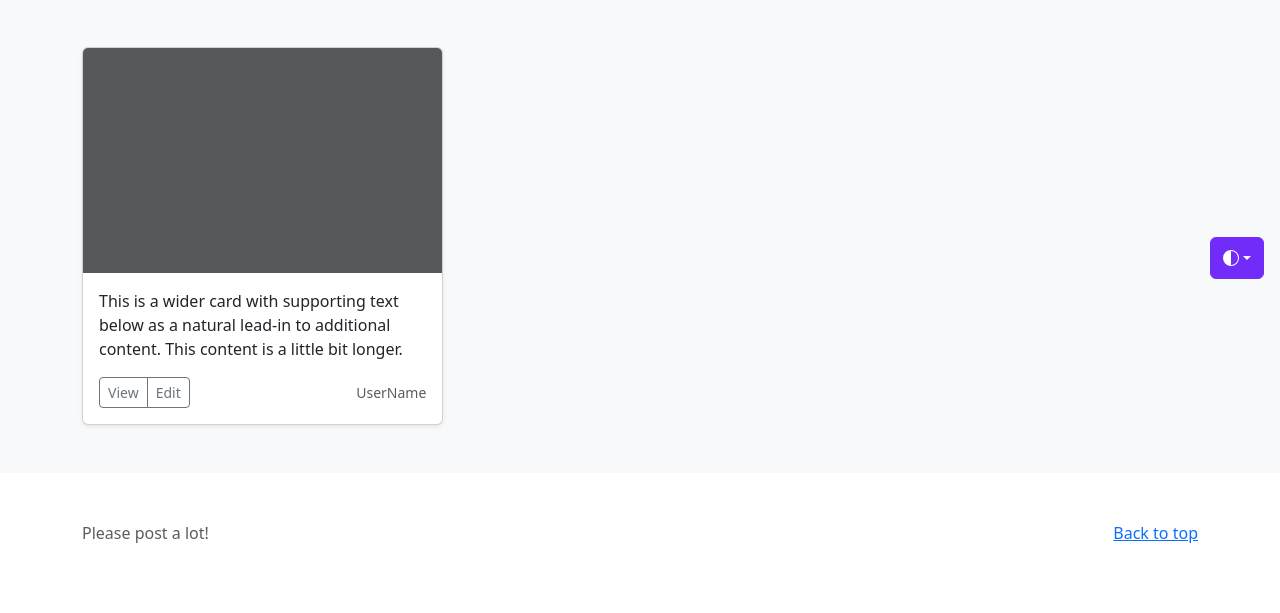
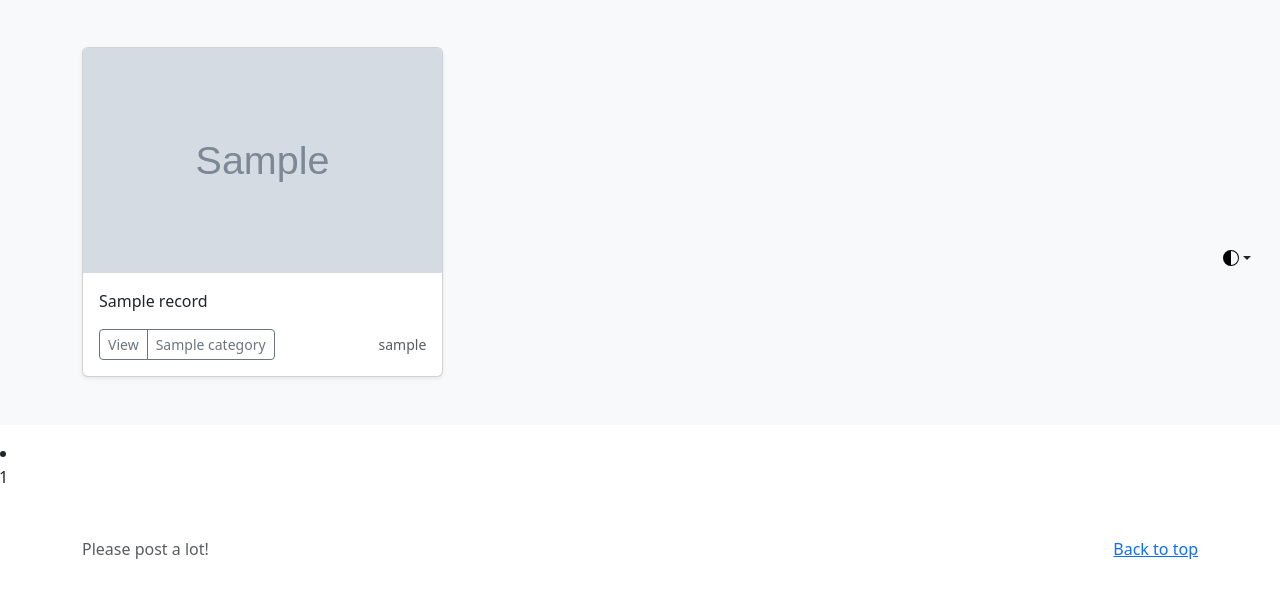
Before and after one commit to kanaji2002/cook-app2, a Django app: template photo/templates/index.html in a window 1280 px wide. Shown: the part 505-1118 px from the top of the page. Run offline with Django 3.2, Linux system fonts and the light colour scheme; the template is opened without the code that fills it: most values are stand-ins (such as "Sample title", 1, 10 or a date in 2020).

Commit message:
写真の投稿できるようになった

```diff
--- a/photo/templates/base.html
+++ b/photo/templates/base.html
@@ -9,12 +11,13 @@
     <meta name="author" content="Mark Otto, Jacob Thornton, and Bootstrap contributors">
     <meta name="generator" content="Hugo 0.112.5">
     <title>{% block title %}{% endblock %}</title>
+    <link rel="icon" type="image/x-icon" href="{% static 'assets/favicon.ico' %}" />
 
 
 
 
 
-<link href="https://cdn.jsdelivr.net/npm/bootstrap@5.3.0/dist/css/bootstrap.min.css" rel="stylesheet" integrity="sha384-9ndCyUaIbzAi2FUVXJi0CjmCapSmO7SnpJef0486qhLnuZ2cdeRhO02iuK6FUUVM" crossorigin="anonymous">
+    <link href="https://cdn.jsdelivr.net/npm/bootstrap@5.3.0/dist/css/bootstrap.min.css" rel="stylesheet" integrity="sha384-9ndCyUaIbzAi2FUVXJi0CjmCapSmO7SnpJef0486qhLnuZ2cdeRhO02iuK6FUUVM" crossorigin="anonymous">
 
 
     <style>
@@ -32,64 +35,6 @@
         .bd-placeholder-img-lg {
           font-size: 3.5rem;
         }
-      }
-
-      .b-example-divider {
-        width: 100%;
-        height: 3rem;
-        background-color: rgba(0, 0, 0, .1);
-        border: solid rgba(0, 0, 0, .15);
-        border-width: 1px 0;
-        box-shadow: inset 0 .5em 1.5em rgba(0, 0, 0, .1), inset 0 .125em .5em rgba(0, 0, 0, .15);
-      }
-
-      .b-example-vr {
-        flex-shrink: 0;
-        width: 1.5rem;
-        height: 100vh;
-      }
-
-      .bi {
-        vertical-align: -.125em;
-        fill: currentColor;
-      }
-
-      .nav-scroller {
-        position: relative;
-        z-index: 2;
-        height: 2.75rem;
-        overflow-y: hidden;
-      }
-
-      .nav-scroller .nav {
-        display: flex;
-        flex-wrap: nowrap;
-        padding-bottom: 1rem;
-        margin-top: -1px;
-        overflow-x: auto;
-        text-align: center;
-        white-space: nowrap;
-        -webkit-overflow-scrolling: touch;
-      }
-
-      .btn-bd-primary {
-        --bd-violet-bg: #712cf9;
-        --bd-violet-rgb: 112.520718, 44.062154, 249.437846;
-
-        --bs-btn-font-weight: 600;
-        --bs-btn-color: var(--bs-white);
-        --bs-btn-bg: var(--bd-violet-bg);
-        --bs-btn-border-color: var(--bd-violet-bg);
-        --bs-btn-hover-color: var(--bs-white);
-        --bs-btn-hover-bg: #6528e0;
-        --bs-btn-hover-border-color: #6528e0;
-        --bs-btn-focus-shadow-rgb: var(--bd-violet-rgb);
-        --bs-btn-active-color: var(--bs-btn-hover-color);
-        --bs-btn-active-bg: #5a23c8;
-        --bs-btn-active-border-color: #5a23c8;
-      }
-      .bd-mode-toggle {
-        z-index: 1500;
       }
 
 
@@ -172,15 +117,17 @@
         <div class="col-sm-8 col-md-7 py-4">
 
 
-          <h4>About</h4>
-          <p class="text-body-secondary">Add some information about the album below, the author, or any other background context. Make it a few sentences long so folks can pick up some informative tidbits. Then, link them off to some social networking sites or contact information.</p>
-        </div>
-        <div class="col-sm-4 offset-md-1 py-4">
+              <h4>About</h4>
+              <p class="text-body-secondary">Add some information about the album below, the author, or any other background context. Make it a few sentences long so folks can pick up some informative tidbits. Then, link them off to some social networking sites or contact information.</p>
+
+
           <h4 class="text-white"> お気に入りを見つけよう </h4>
           <p class="text-muted">
             写真投稿サイトです．
             レシピを共有することができます．
           </p>
+        </div>
+        <div class="col-sm-4 offset-md-1 py-4">
           <ul class="list-unstyled">
             {% if user.is_authenticated %}
               <li><a href="#" class="text-white">マイページ</a></li>
@@ -189,7 +136,7 @@
               <li><a href="mailto:st23405@kagawa.kosen-ac.jp" class="text-white">Email me</a></li>
             {% else %}
               <li><a href="{% url 'accounts:signup' %}" class="text-white">Sign Up</a></li>
-              <li><a href="{% url 'accounts:signup' %}" class="text-white">Sign In</a></li>
+              <li><a href="{% url 'accounts:login' %}" class="text-white">ログイン</a></li>
               <li><a href="mailto:st23405@kagawa.kosen-ac.jp" class="text-white">Email me</a></li>
             {% endif %}
           </ul>
--- a/photo/templates/index.html
+++ b/photo/templates/index.html
@@ -8,4 +8,6 @@
 
     {% include "photos_list.html" %}
 
+    {% include "pagination.html" %}
+
     {% endblock %}
--- /dev/null
+++ b/photo/templates/pagination.html
@@ -0,0 +1,43 @@
+<ul class="pagination" style = "justify-content:center">
+
+</ul>
+
+{% if page_obj.has_previous %}
+<li class="page-item">
+    <a class="page-link" href="?page = {{ page_obj.previous_page_number }}" aria-label="Previous">
+        <span aria-hidden="true">&laquo;</span>
+    </a>
+
+</li>
+
+{% endif %}
+
+{% for num in page_obj.paginator.page_range %}
+
+{% if page_obj.number == num %}
+<li class="page-item active">
+    <span class="page-link">{{ num }}</span>
+
+</li>
+
+{% else %}
+
+<li class="page-item">
+    <a class="page-link" href="?page = {{ num }}">{{ num }}</a>
+
+</li>
+
+{% endif %}
+
+{% endfor %}
+
+{% if page_obj.has_next %}
+
+<li class="page-item">
+    <a class="page-link" href="?page = {{ page_obj.next_page_number }}" aria-label="Next">
+        <span aria-hidden="true">&raquo;</span>
+    </a>
+</li>
+
+{% endif %}
+</ul>
--- a/photo/templates/photos_list.html
+++ b/photo/templates/photos_list.html
@@ -4,22 +4,38 @@
   <div class="container">
 
     <div class="row row-cols-1 row-cols-sm-2 row-cols-md-3 g-3">
+        {% for record in object_list %}
+
+
           <div class="col">
             <div class="card shadow-sm">
-            <svg class="bd-placeholder-img card-img-top" width="100%" height="225" xmlns="http://www.w3.org/2000/svg" role="img" aria-label="Placeholder: Thumbnail" preserveAspectRatio="xMidYMid slice" focusable="false"><title>Placeholder</title><rect width="100%" height="100%" fill="#55595c"/><text x="50%" y="50%" fill="#eceeef" dy=".3em"></text></svg>
+                <img src="{{ record.image1.url }}" class="bd-placeholder-img card-img-top" width="100%" height="225" xmlns="http://www.w3.org/2000/svg" role="img" aria-label="Placeholder: Thumbnail" preserveAspectRatio="xMidYMid slice" focusable="false">
+
+                  <title>Placeholder</title>
+                      <rect width="100%" height="100%" fill="#55595c"/>
+
+                </img>
+
+
+
                           <div class="card-body">
-              <p class="card-text">This is a wider card with supporting text below as a natural lead-in to additional content. This content is a little bit longer.</p>
+                            <p class="card-text">
+                              {{ record.title }}
+                            </p>
+
                             <div class="d-flex justify-content-between align-items-center">
                                 <div class="btn-group">
                                   <button type="button" class="btn btn-sm btn-outline-secondary">View</button>
-                  <button type="button" class="btn btn-sm btn-outline-secondary">Edit</button>
+                                  <button type="button" class="btn btn-sm btn-outline-secondary" onclick="location.href='{% url 'photo:photos_cat' category=record.category.id %}'">{{record.category.title}}</button>
                                 </div>
-                <small class="text-body-secondary">UserName</small>
+                                <small class="text-body-secondary">{{record.user.username}}</small>
                             </div>
                           </div>
             </div>
           </div>
+          {% endfor %}
+    </div>
 
   </div>
+
 </div>
-  </div>
--- a/photo/templates/photos_title.html
+++ b/photo/templates/photos_title.html
@@ -48,7 +48,7 @@
     z-index: 1;
   }
 
-  /* .overlay {
+  .overlay {
     position: absolute;
     top: 0;
     left: 0;
@@ -56,7 +56,7 @@
     bottom: 0;
     background-color: rgba(255, 248, 248, 0.5);
     z-index: 2;
-  } */
+  }
 
   .content {
     position: relative;
@@ -76,7 +76,7 @@
 }
 
 .sub-white {
-  color: azure;
+  color: rgb(2, 8, 8);
   font-size: 1.2em;
   text-shadow: 2px 2px 4px black;
 }
--- a/photo/urls.py
+++ b/photo/urls.py
@@ -1,9 +1,14 @@
 from django.urls import path
 from . import views
+from django.conf import settings
+from django.conf.urls.static import static
 app_name='photo'
 
 urlpatterns = [
     path('',views.IndexView.as_view(),name='index'),
     path('post/',views.CreatePhotoView.as_view(),name='post'),
     path('post/done/',views.PostSuccessView.as_view(),name='post_done'),
+    path('photos/<int:category>',views.CategoryView.as_view(),name='photos_cat'),
+
 ]
+urlpatterns += static(settings.MEDIA_URL,document_root=settings.MEDIA_ROOT)
```
Also changed, not shown: other parts of photo/templates/base.html (+5 -3 lines), photo/views.py (+11 -1 lines), photoproject/settings.py (+0 -11 lines), db.sqlite3, media/photos/000005_maPskqN.jpg (added), media/photos/000005_qB3keMY.jpg (added), media/photos/000007.jpg (added), media/photos/000010_myoi5BU.jpg (added), static/assets/favicon.ico (added). Lines whose indentation alone changed are shown as unchanged.
